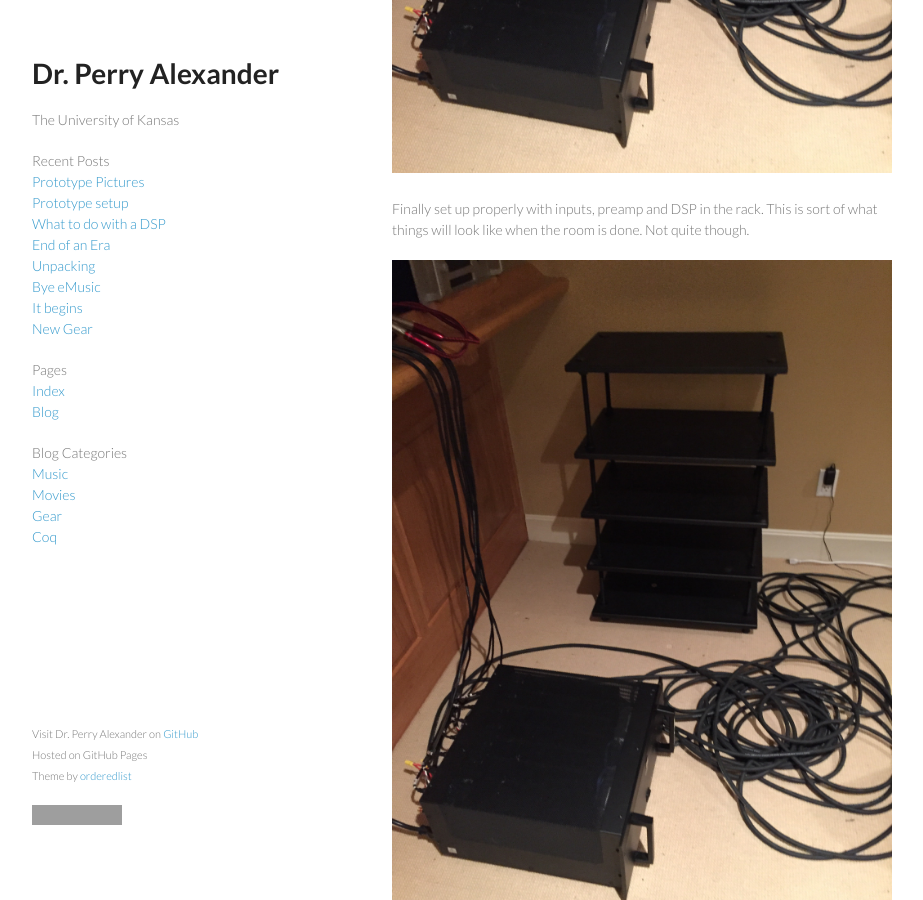
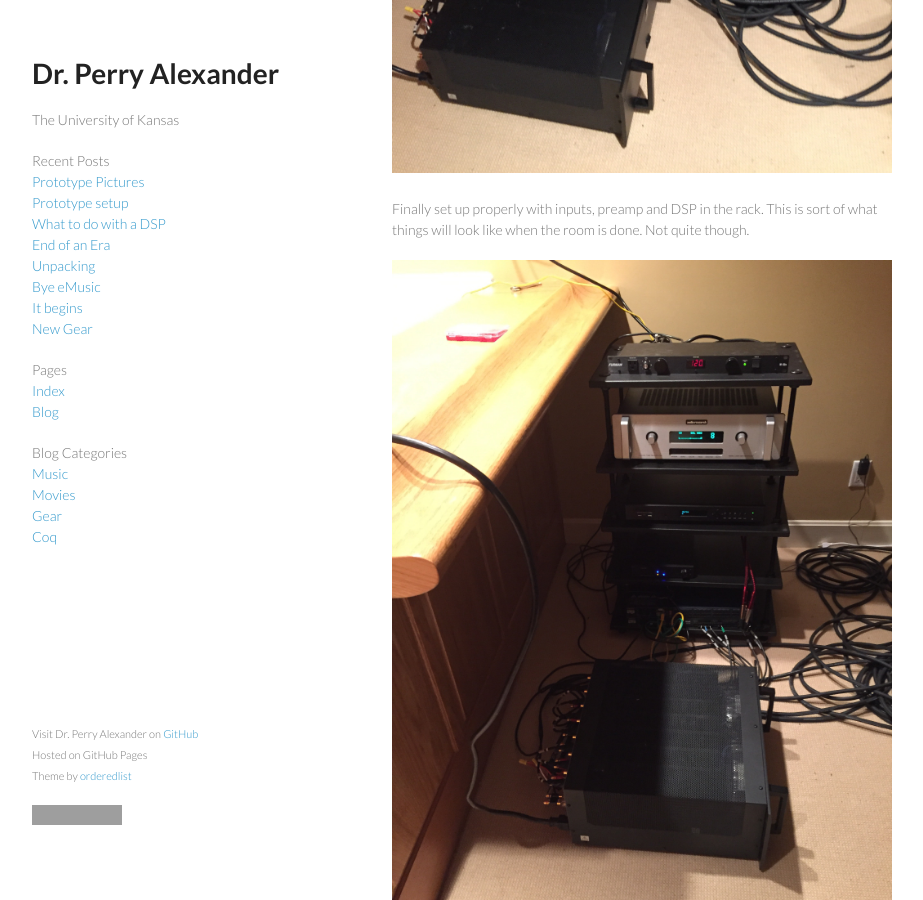
Before and after one commit to palexand/palexand.github.io, a Jekyll site: the page built from _posts/2016-03-17-Prototype-Pictures.md, in a window 1280 px wide and 900 px high, scrolled down 1113 px. Shown: the whole window, without its empty margins (178-1101 px from the left). Built offline with Jekyll 4.4.1, drawn with Linux system fonts in a browser that asks for light colours; grey boxes are pictures that could not be loaded.

Commit message:
corrected picture reference

```diff
--- a/_posts/2016-03-17-Prototype-Pictures.md
+++ b/_posts/2016-03-17-Prototype-Pictures.md
@@ -23,4 +23,4 @@ Finally set up properly with inputs, preamp and DSP in the rack. This
 is sort of what things will look like when the room is done.  Not
 quite though.
 
-![Full Rack](http://perry.alexander.name/images/stereo-proto2.jpg)
+![Full Rack](http://perry.alexander.name/images/stereo-proto3.jpg)
```
